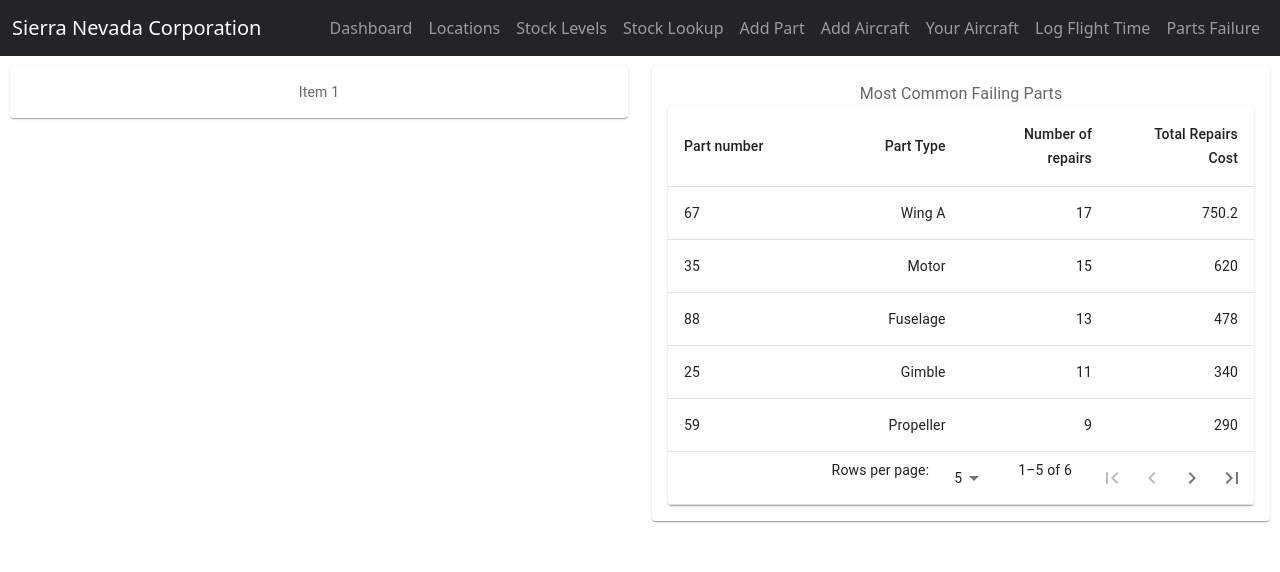
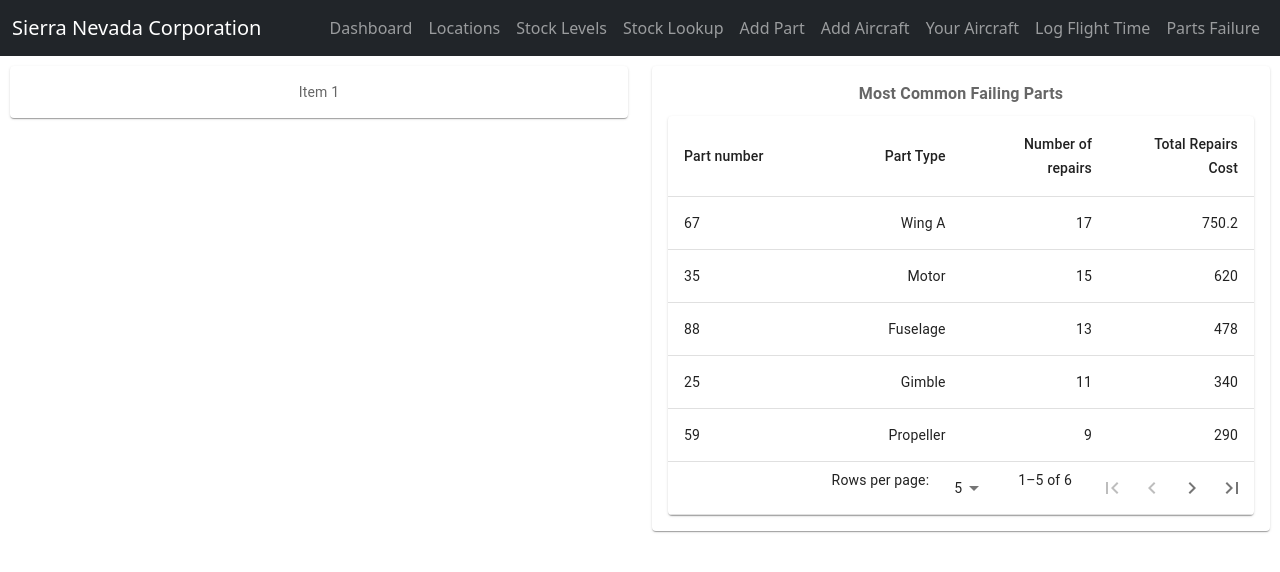
Before and after one commit to reicraftscodes/uas-lifecycle-management-frontend, a React (Create React App) app: page /parts-failure in a window 1280 px wide. Shown: the top 572 px of the page. Built offline with nearby package versions, Linux system fonts and the light colour scheme.

Commit message:
feat: issue #1 - Style most common failing parting table title.

```diff
--- a/src/pages/PartsFailure.js
+++ b/src/pages/PartsFailure.js
@@ -78,7 +78,7 @@ const PartsFailure = () => {
                     </Grid>
                     <Grid item xs={6}>
                         <Item>
-                            <Typography>Most Common Failing Parts</Typography>
+                            <Typography fontWeight="bold" marginBottom="10px">Most Common Failing Parts</Typography>
                             <PartsFailureTable data={partsFailureList}/>
                         </Item>
                     </Grid>
```
